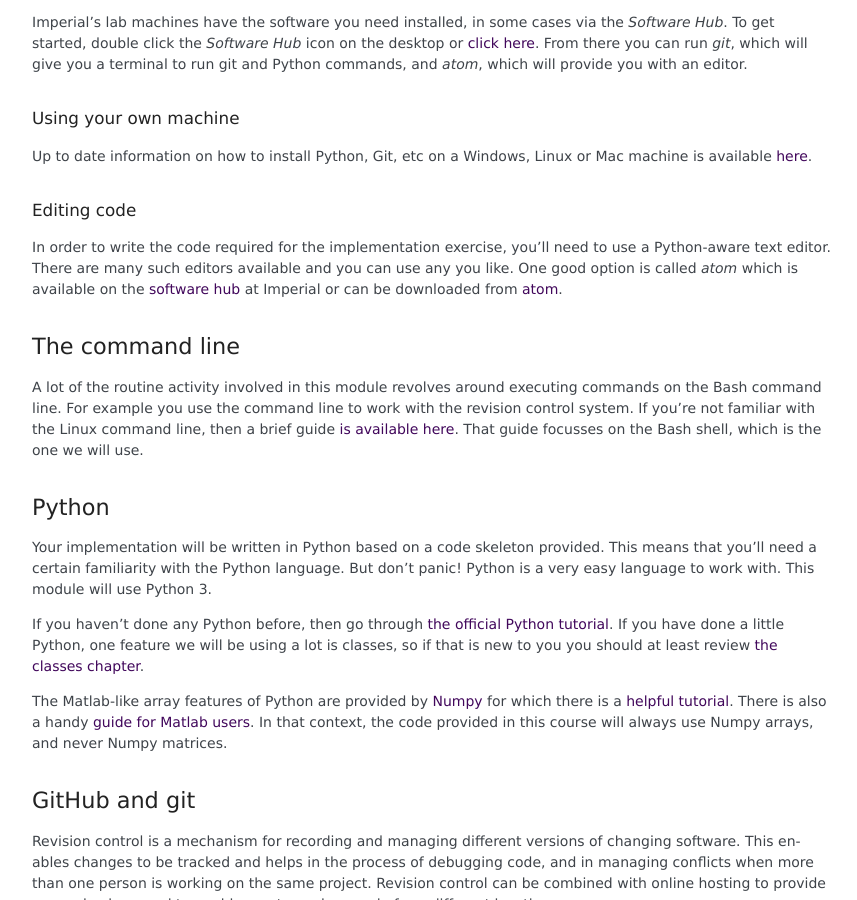
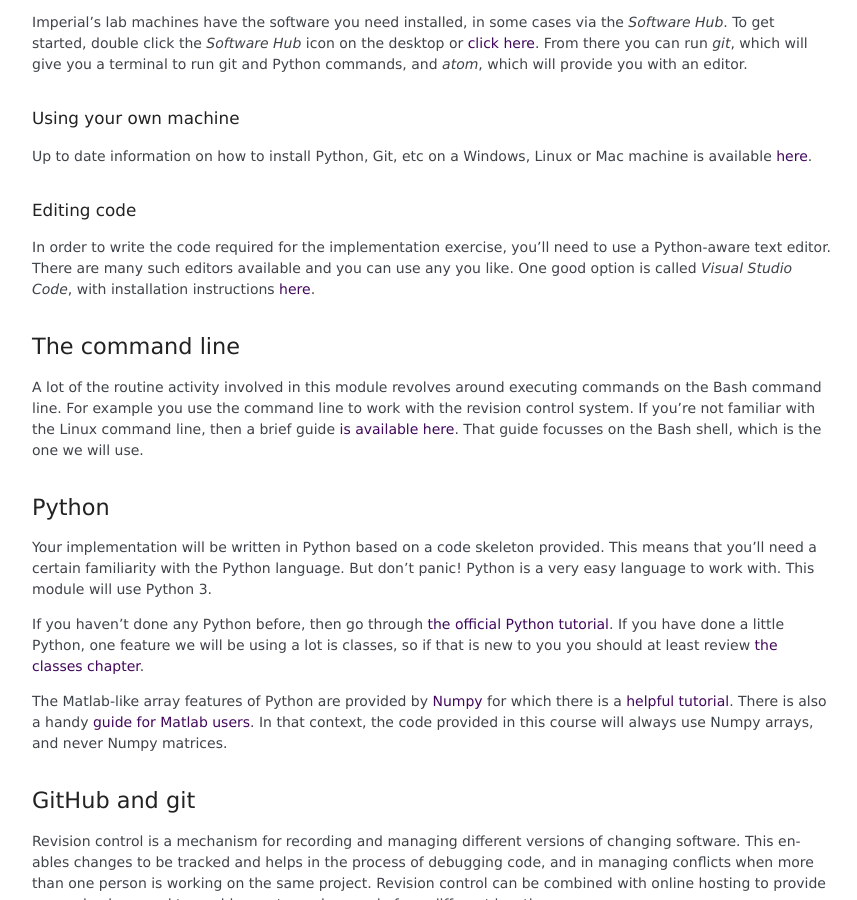
Before and after one commit to comp-lin-alg/comp-lin-alg-course, a Sphinx documentation site: the page built from doc/source/tools.rst, in a window 1280 px wide and 900 px high, scrolled down 494 px. Shown: the whole window, without its empty margins (163-1020 px from the left). Built offline with Sphinx 7.4.7, drawn with Linux system fonts in a browser that asks for light colours; pages that are not in the unit, such as notebooks, are missing from menus.

Commit message:
use vs studio

```diff
--- a/doc/source/tools.rst
+++ b/doc/source/tools.rst
@@ -33,9 +33,8 @@ Editing code
 In order to write the code required for the implementation exercise,
 you'll need to use a Python-aware text editor. There are many such
 editors available and you can use any you like. One good option is
-called `atom` which is available on the `software hub
-<https://softwarehub.imperial.ac.uk/>`_ at Imperial or can be
-downloaded from `atom <http://atom.io>`_.
+called `Visual Studio Code`, with installation instructions `here
+<https://imperial-fons-computing.github.io/vscode.html>`_.
 
 
 The command line
```
Also changed, not shown: 1 other file.
